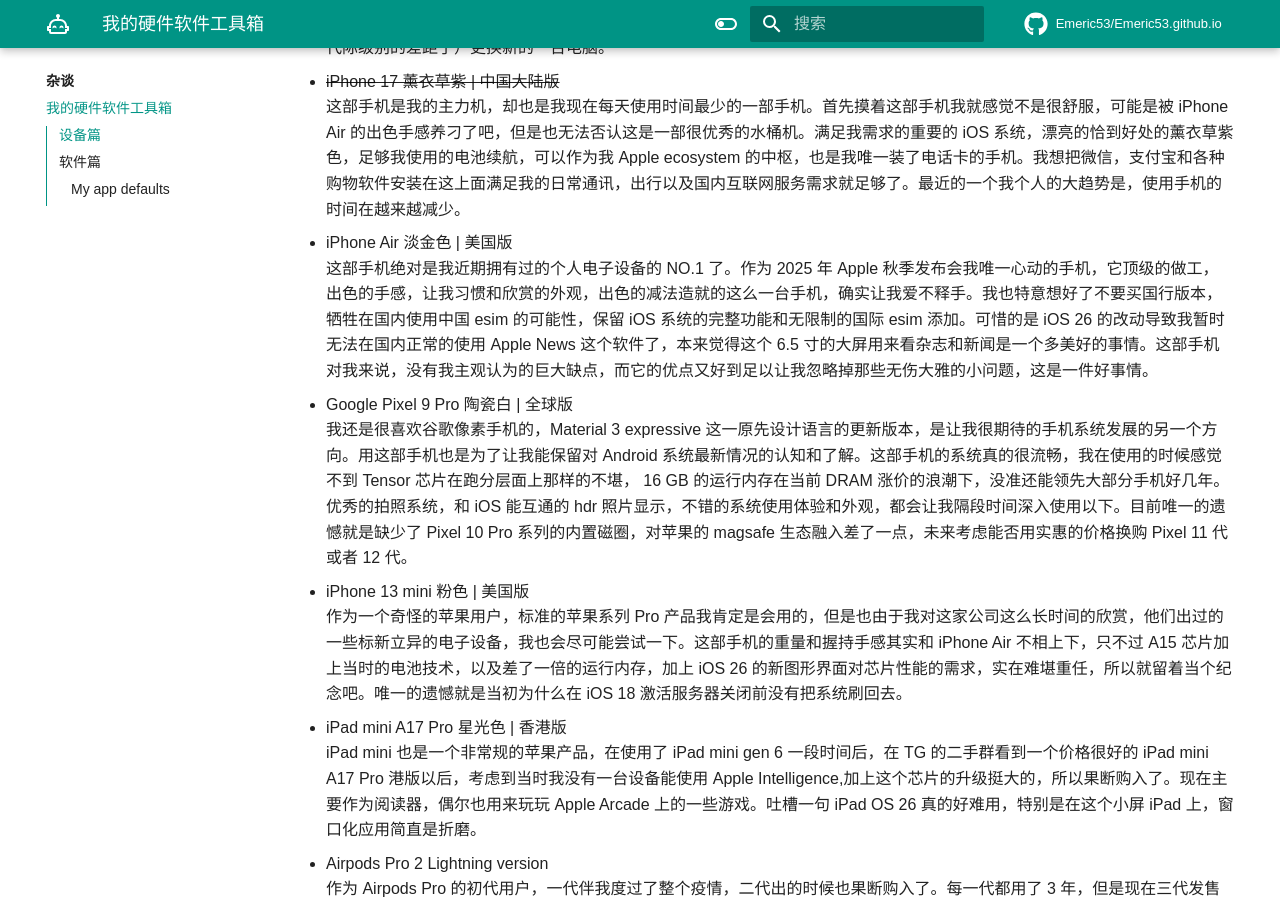
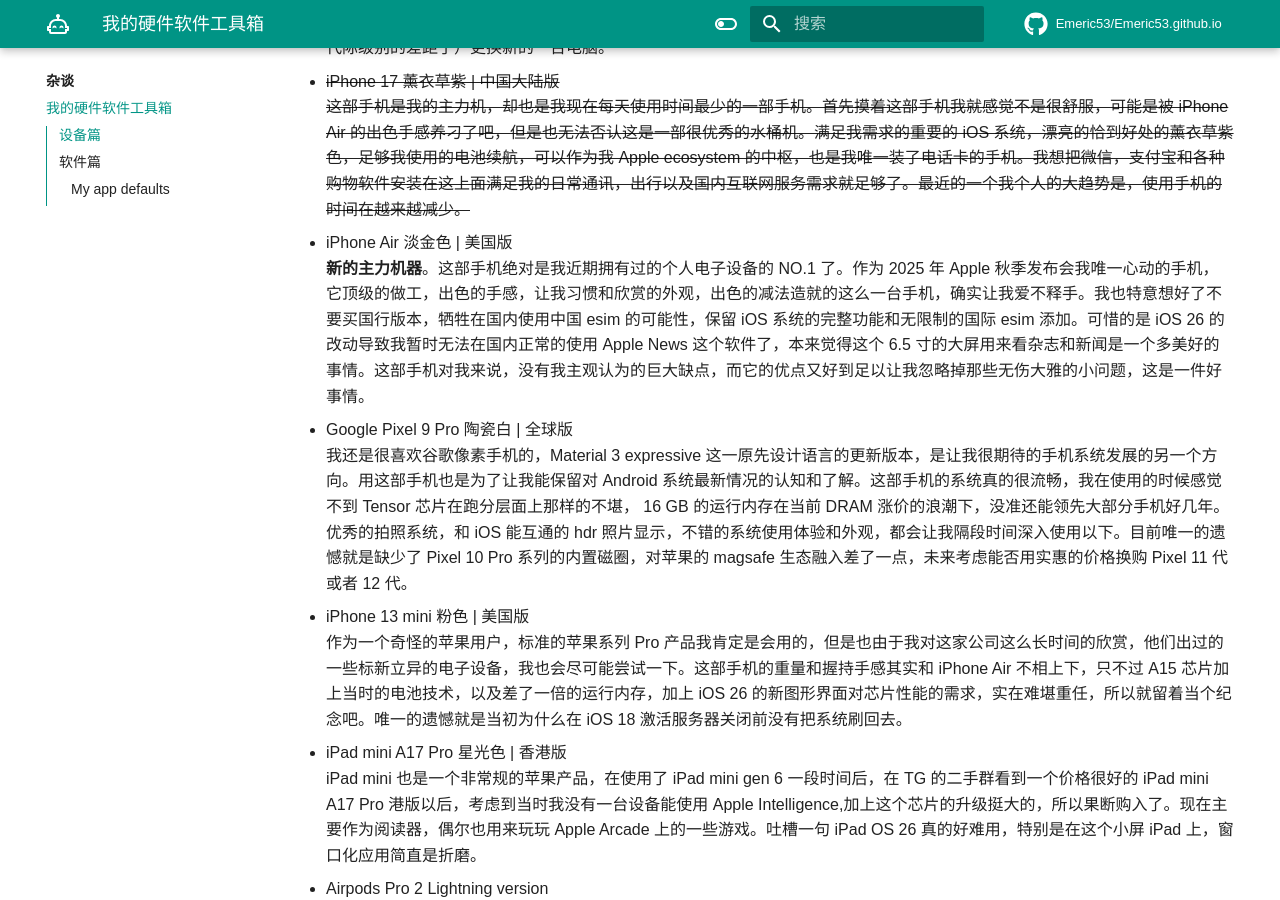
Before and after one commit to Emeric53/Emeric53.github.io, an MkDocs documentation site: the page built from docs/life/my_toolkit.md, in a window 1280 px wide and 900 px high, scrolled down 522 px. Built offline with MkDocs 1.6.1 and Material for MkDocs 9.7.7, drawn with Linux system fonts in a browser that asks for light colours; some web fonts are replaced; comment, search, counter and statistics services are not loaded.

Commit message:
Update my_toolkit.md

```diff
--- a/docs/life/my_toolkit.md
+++ b/docs/life/my_toolkit.md
@@ -7,10 +7,10 @@
     我目前唯一持有的个人用笔记本，这台电脑是我硕士研究生第一学年购买的，也是我的第一台 Apple Silicon 芯片的 Macbook，我觉得这个模具的 Macbook Pro 是划时代的，或者也可以说苹果太过敷衍了导致到目前为止能买到的最新的 Macbook Pro 从外观上根本看不出区别来。我还记得这台电脑当初在续航，键盘和触控板手感，屏幕观感和 HDR 显示能力上给我带来的感受，它就是一台好用的机器，但是用久了现在也感觉芯片，内存大小以及存储空间都是桎梏我的一些客观限制，还有就是我虽然平时用的很随意，但是外观一直很好，结果在海南出差期间过安检书包没拉导致机器现在有好几个撞击的坑，有点伤心。目前考虑在 M6 Pro 那一代发布的时候，也就是我预估 Macbook Pro 产品线发生较大变动时（主要应该是屏幕材质和整机厚度，芯片性能当然也存在代际级别的差距了）更换新的一台电脑。
 
 - ~~iPhone 17 薰衣草紫 | 中国大陆版~~
-    这部手机是我的主力机，却也是我现在每天使用时间最少的一部手机。首先摸着这部手机我就感觉不是很舒服，可能是被 iPhone Air 的出色手感养刁了吧，但是也无法否认这是一部很优秀的水桶机。满足我需求的重要的 iOS 系统，漂亮的恰到好处的薰衣草紫色，足够我使用的电池续航，可以作为我 Apple ecosystem 的中枢，也是我唯一装了电话卡的手机。我想把微信，支付宝和各种购物软件安装在这上面满足我的日常通讯，出行以及国内互联网服务需求就足够了。最近的一个我个人的大趋势是，使用手机的时间在越来越减少。
+    ~~这部手机是我的主力机，却也是我现在每天使用时间最少的一部手机。首先摸着这部手机我就感觉不是很舒服，可能是被 iPhone Air 的出色手感养刁了吧，但是也无法否认这是一部很优秀的水桶机。满足我需求的重要的 iOS 系统，漂亮的恰到好处的薰衣草紫色，足够我使用的电池续航，可以作为我 Apple ecosystem 的中枢，也是我唯一装了电话卡的手机。我想把微信，支付宝和各种购物软件安装在这上面满足我的日常通讯，出行以及国内互联网服务需求就足够了。最近的一个我个人的大趋势是，使用手机的时间在越来越减少。~~
 
 - iPhone Air 淡金色 | 美国版
-    这部手机绝对是我近期拥有过的个人电子设备的 NO.1 了。作为 2025 年 Apple 秋季发布会我唯一心动的手机，它顶级的做工，出色的手感，让我习惯和欣赏的外观，出色的减法造就的这么一台手机，确实让我爱不释手。我也特意想好了不要买国行版本，牺牲在国内使用中国 esim 的可能性，保留 iOS 系统的完整功能和无限制的国际 esim 添加。可惜的是 iOS 26 的改动导致我暂时无法在国内正常的使用 Apple News 这个软件了，本来觉得这个 6.5 寸的大屏用来看杂志和新闻是一个多美好的事情。这部手机对我来说，没有我主观认为的巨大缺点，而它的优点又好到足以让我忽略掉那些无伤大雅的小问题，这是一件好事情。
+    **新的主力机器**。这部手机绝对是我近期拥有过的个人电子设备的 NO.1 了。作为 2025 年 Apple 秋季发布会我唯一心动的手机，它顶级的做工，出色的手感，让我习惯和欣赏的外观，出色的减法造就的这么一台手机，确实让我爱不释手。我也特意想好了不要买国行版本，牺牲在国内使用中国 esim 的可能性，保留 iOS 系统的完整功能和无限制的国际 esim 添加。可惜的是 iOS 26 的改动导致我暂时无法在国内正常的使用 Apple News 这个软件了，本来觉得这个 6.5 寸的大屏用来看杂志和新闻是一个多美好的事情。这部手机对我来说，没有我主观认为的巨大缺点，而它的优点又好到足以让我忽略掉那些无伤大雅的小问题，这是一件好事情。
 
 - Google Pixel 9 Pro 陶瓷白 | 全球版
     我还是很喜欢谷歌像素手机的，Material 3 expressive 这一原先设计语言的更新版本，是让我很期待的手机系统发展的另一个方向。用这部手机也是为了让我能保留对 Android 系统最新情况的认知和了解。这部手机的系统真的很流畅，我在使用的时候感觉不到 Tensor 芯片在跑分层面上那样的不堪， 16 GB 的运行内存在当前 DRAM 涨价的浪潮下，没准还能领先大部分手机好几年。优秀的拍照系统，和 iOS 能互通的 hdr 照片显示，不错的系统使用体验和外观，都会让我隔段时间深入使用以下。目前唯一的遗憾就是缺少了 Pixel 10 Pro 系列的内置磁圈，对苹果的 magsafe 生态融入差了一点，未来考虑能否用实惠的价格换购 Pixel 11 代或者 12 代。
```
